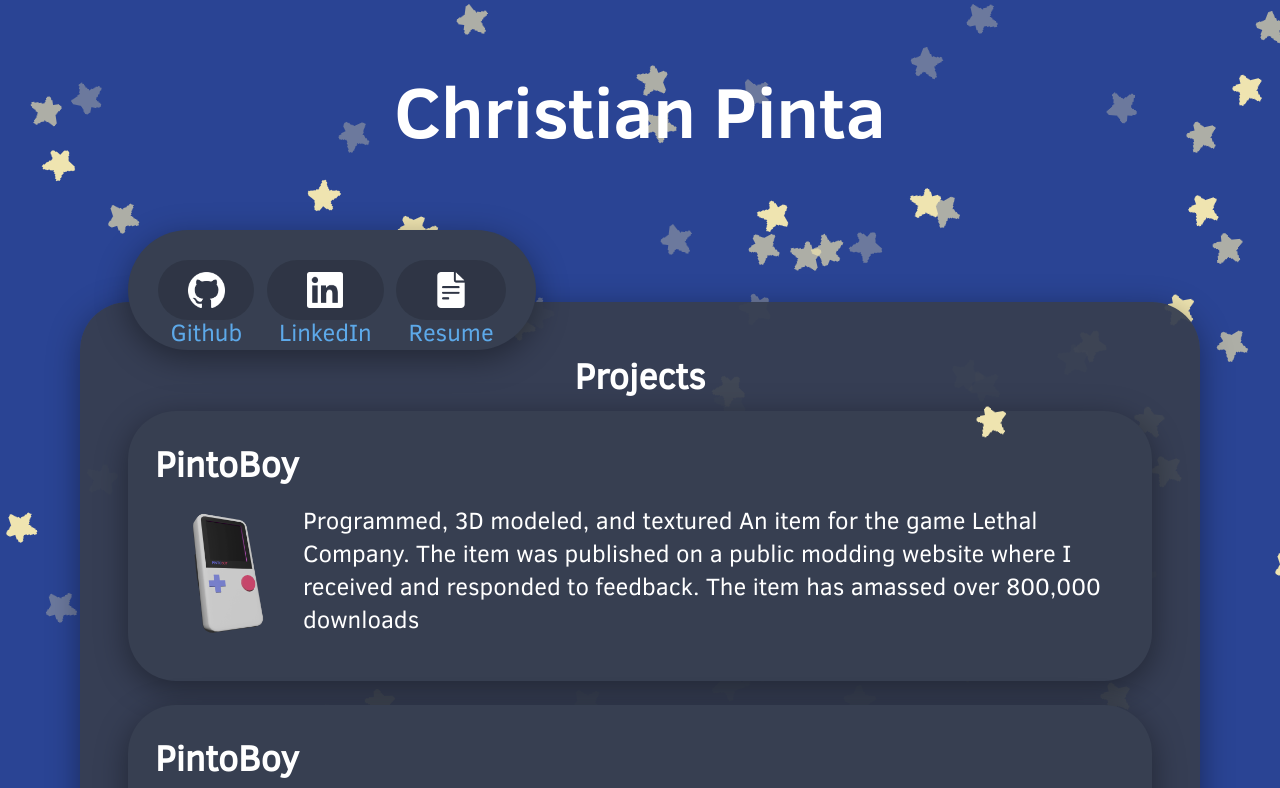
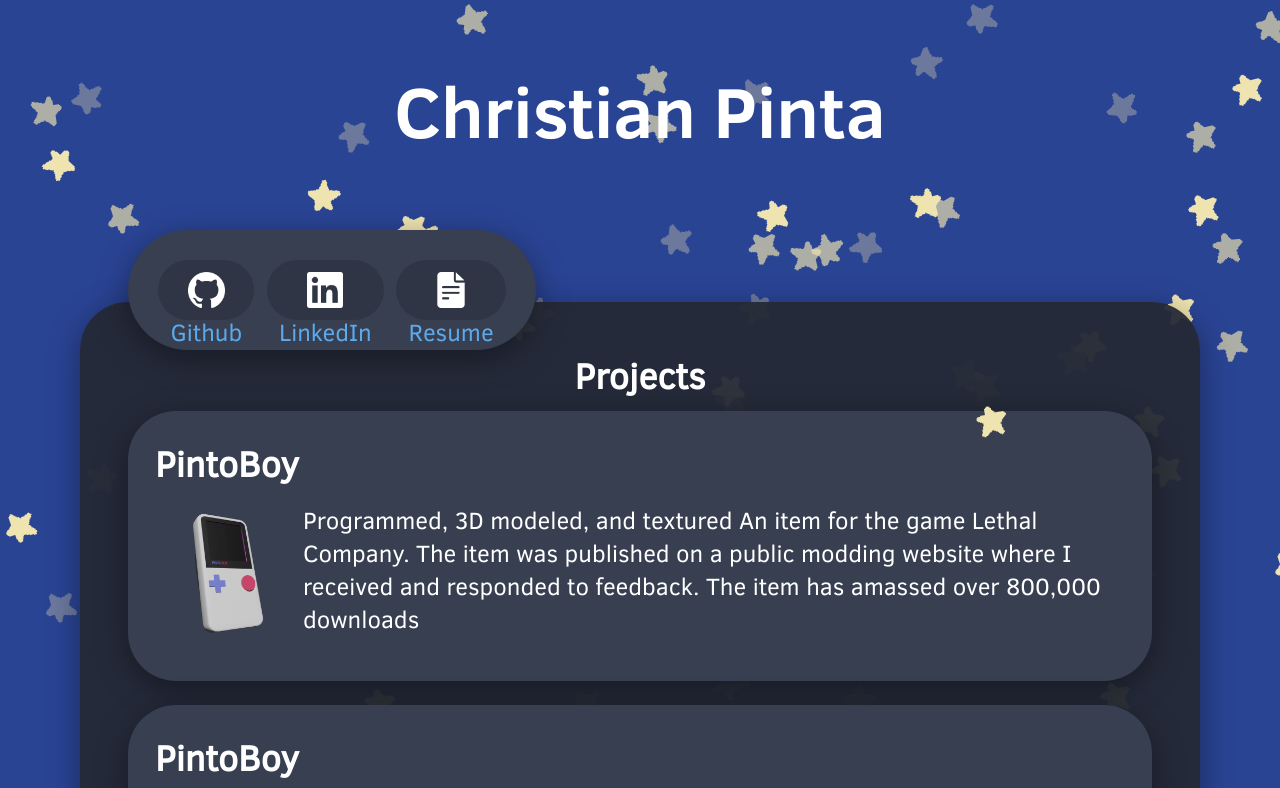
Before and after one commit to cpinta/cpinta.github.io, a React (Create React App) app: page / in a window 1280 px wide. Shown: the top 788 px of the page. Built offline with nearby package versions, Linux system fonts and the light colour scheme.

Commit message:
made project list background darker

```diff
--- a/src/App.css
+++ b/src/App.css
@@ -88,6 +88,7 @@
 }
 
 :root{
+  --main-dark: #252a35;
   --main-accent: #373f51;
   --main-accent2: #89043d;
   --main-bg: #2a4494;
@@ -203,7 +204,7 @@
   margin: auto;
   align-content: start;
   text-align: center;
-  background-color: hsl(from var(--main-accent) h s l / 0.95);
+  background-color: hsl(from var(--main-dark) h s l / 0.95);
   width: var(--width-percent);
   border-radius: 2rem;
   position: inherit;
```
